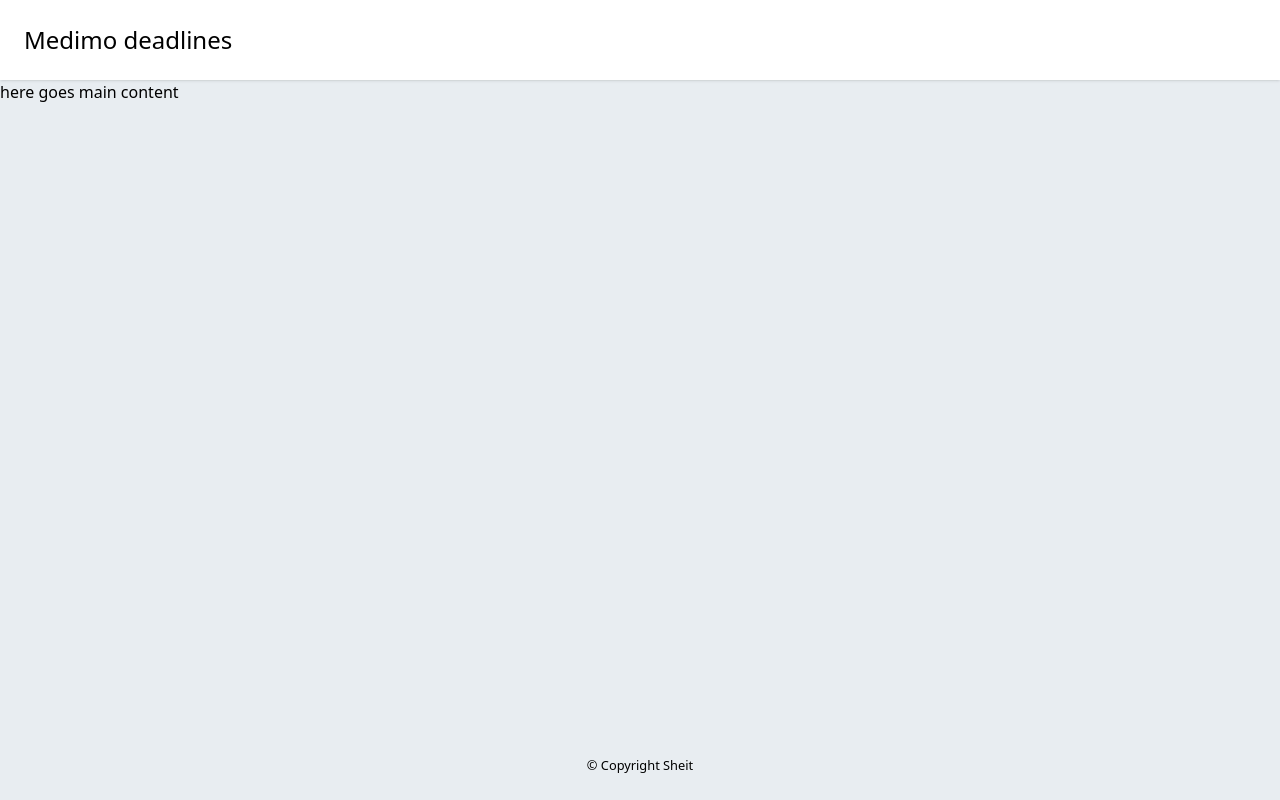
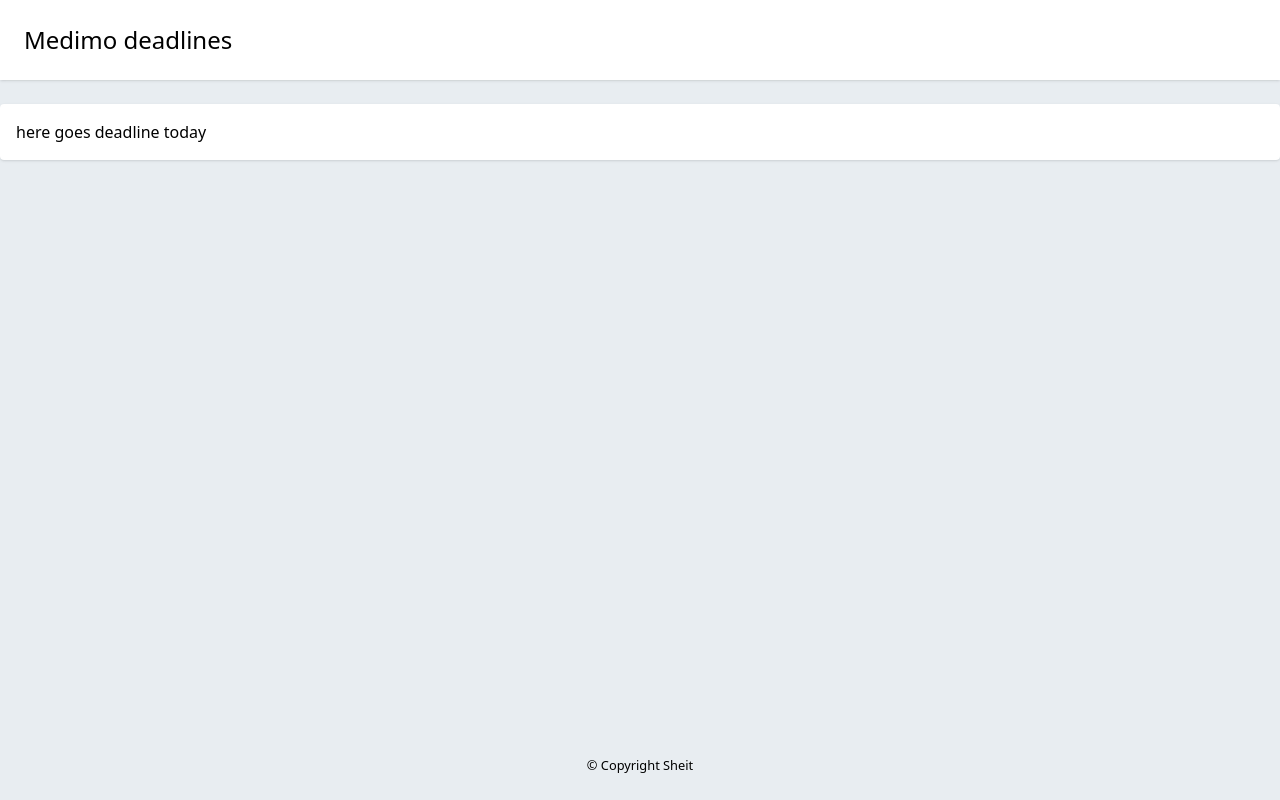
Before and after one commit to Hook-88/medimo-deadlines, a React (Vite) app: page / in a window 1280 px wide. Built offline with nearby package versions, Linux system fonts and the light colour scheme.

Commit message:
add basic markup and styles

```diff
--- a/package.json
+++ b/package.json
@@ -10,6 +10,7 @@
     "preview": "vite preview"
   },
   "dependencies": {
+    "classnames": "^2.5.1",
     "react": "^18.2.0",
     "react-dom": "^18.2.0"
   },
--- a/src/App.jsx
+++ b/src/App.jsx
@@ -1,6 +1,7 @@
 import Footer from "./components/Footer"
 import Header from "./components/Header"
 import MainContent from "./components/MainContent"
+import Card from "./components/Card"
 
 function App() {
 
@@ -10,7 +11,9 @@ function App() {
                 <h1 className="text-2xl">Medimo deadlines</h1>
             </Header>
             <MainContent>
-                <h1>here goes main content</h1>
+                <Card>
+                    <h1>here goes deadline today</h1>
+                </Card>
             </MainContent>
             <Footer>
                 <small>&copy; Copyright Sheit</small>
--- /dev/null
+++ b/src/components/Card.jsx
@@ -0,0 +1,17 @@
+import classNames from "classnames"
+
+export default function Card({children, className}) {
+    const css = classNames(
+        "p-4",
+        "shadow",
+        "bg-white",
+        "rounded",
+        className
+    )
+
+    return (
+        <div className={css}>
+            {children}
+        </div>
+    )
+}
--- a/src/components/MainContent.jsx
+++ b/src/components/MainContent.jsx
@@ -1,7 +1,7 @@
 export default function MainContent({children}) {
 
     return (
-        <main className="mx-auto w-full max-w-screen-xl grow">
+        <main className="mx-auto w-full max-w-screen-xl grow pt-6">
             {children}
         </main>
     )
```
Also changed, not shown: 1 other file (tests, documents, lock files or other folders).
